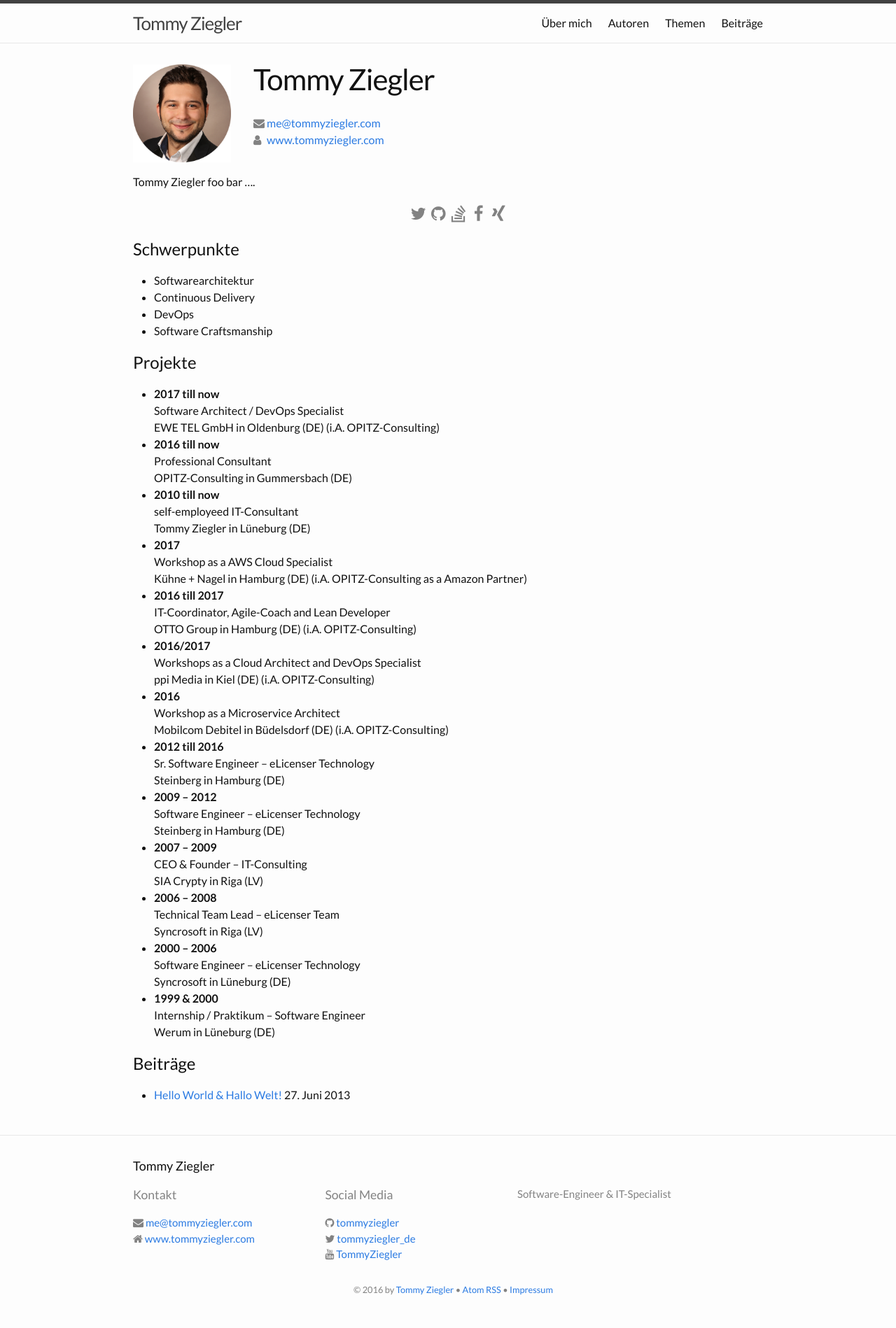
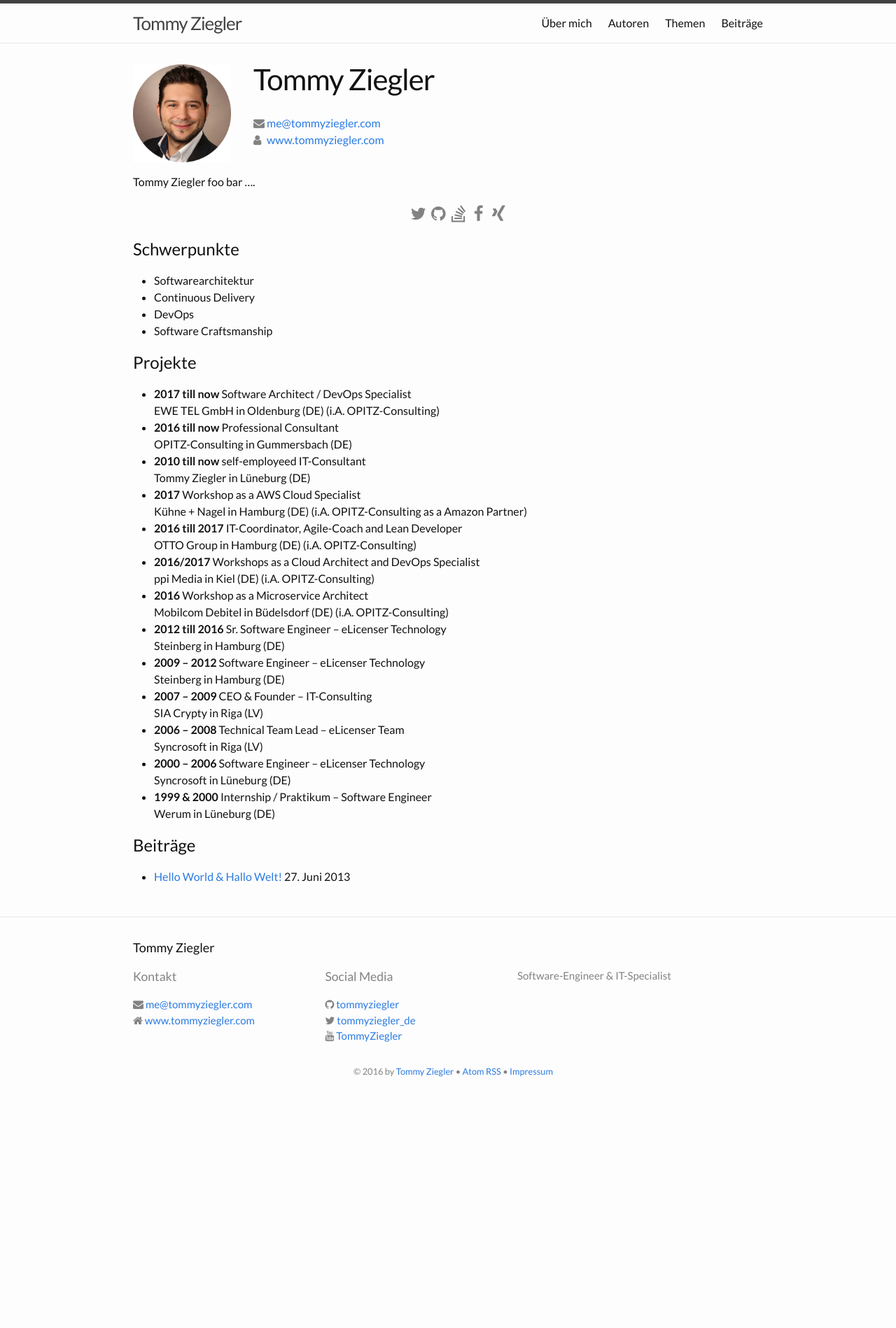
Before and after one commit to tommyziegler/tommyziegler.github.com, a Jekyll site: the page built from _authors/tommy.ziegler.md, in a window 1280 px wide. Shown: the whole page at 70% size. Built offline with Jekyll 4.4.1, drawn with Linux system fonts in a browser that asks for light colours; nearby versions of some CDN libraries; after the commit the page ends 1586 px from its top, so only the background shows below that.

Commit message:
Changed description

```diff
--- a/_layouts/author.html
+++ b/_layouts/author.html
@@ -60,7 +60,7 @@ layout: default
 <h2>Projekte</h2>
 <ul>
     {% for project in page.projects %}
-    <li><b>{{ project.title }}</b> <br> {{ project.position }} <br> {{ project.company }}</li>
+    <li><b>{{ project.title }}</b> {{ project.position }} <br> {{ project.company }}</li>
     {% endfor %}
 </ul>
 {% endif %}
```
